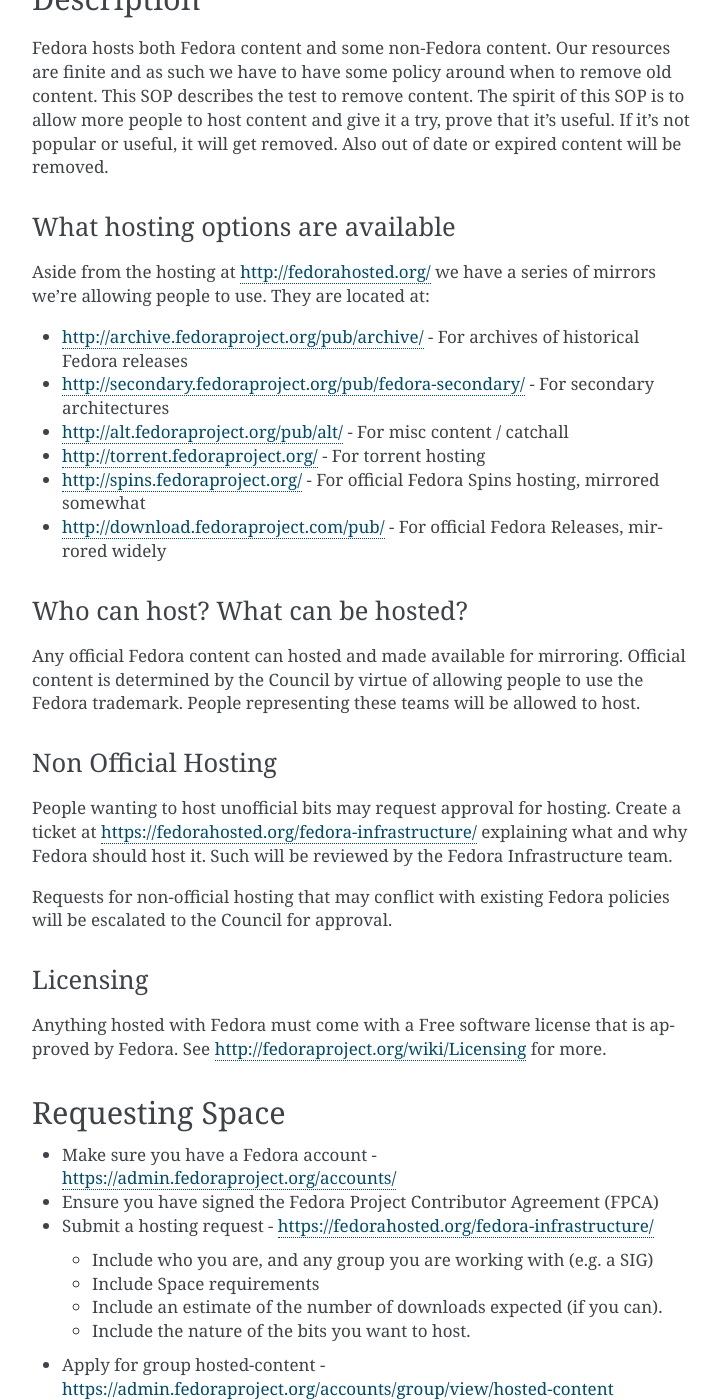
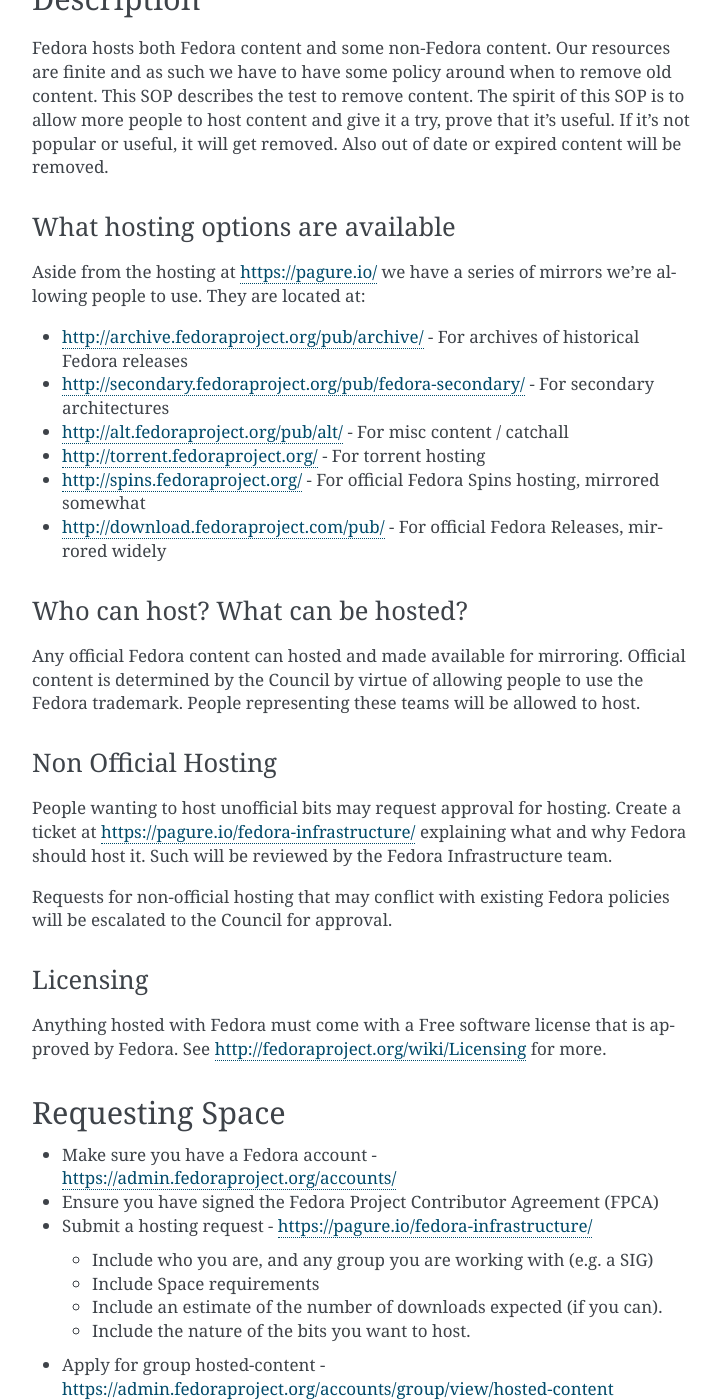
Before and after one commit to FrostyX/infra-docs, a Sphinx documentation site: the page built from docs/sysadmin-guide/sops/contenthosting.rst, in a window 1280 px wide and 1400 px high, scrolled down 708 px. Shown: the whole window, without its empty margins (388-1109 px from the left). Built offline with Sphinx 7.4.7, drawn with Linux system fonts in a browser that asks for light colours; some of the changed lines change nothing that is shown.

Commit message:
Update docs/sysadmin-guide/sops/contenthosting.rst
Remove references to fedorahosted

```diff
--- a/docs/sysadmin-guide/sops/contenthosting.rst
+++ b/docs/sysadmin-guide/sops/contenthosting.rst
@@ -43,7 +43,7 @@
 What hosting options are available
 ----------------------------------
 
-Aside from the hosting at http://fedorahosted.org/ we have a series of
+Aside from the hosting at https://pagure.io/ we have a series of
 mirrors we're allowing people to use. They are located at:
 
 * http://archive.fedoraproject.org/pub/archive/ - For archives of historical Fedora releases
@@ -64,7 +64,7 @@
 --------------------
 
 People wanting to host unofficial bits may request approval for hosting.
-Create a ticket at https://fedorahosted.org/fedora-infrastructure/
+Create a ticket at https://pagure.io/fedora-infrastructure/
 explaining what and why Fedora should host it. Such will be reviewed by
 the Fedora Infrastructure team.
 
@@ -84,7 +84,7 @@
   https://admin.fedoraproject.org/accounts/
 * Ensure you have signed the Fedora Project Contributor Agreement (FPCA)
 * Submit a hosting request -
-  https://fedorahosted.org/fedora-infrastructure/
+  https://pagure.io/fedora-infrastructure/
 
   * Include who you are, and any group you are working with (e.g. a SIG)
   * Include Space requirements
```
